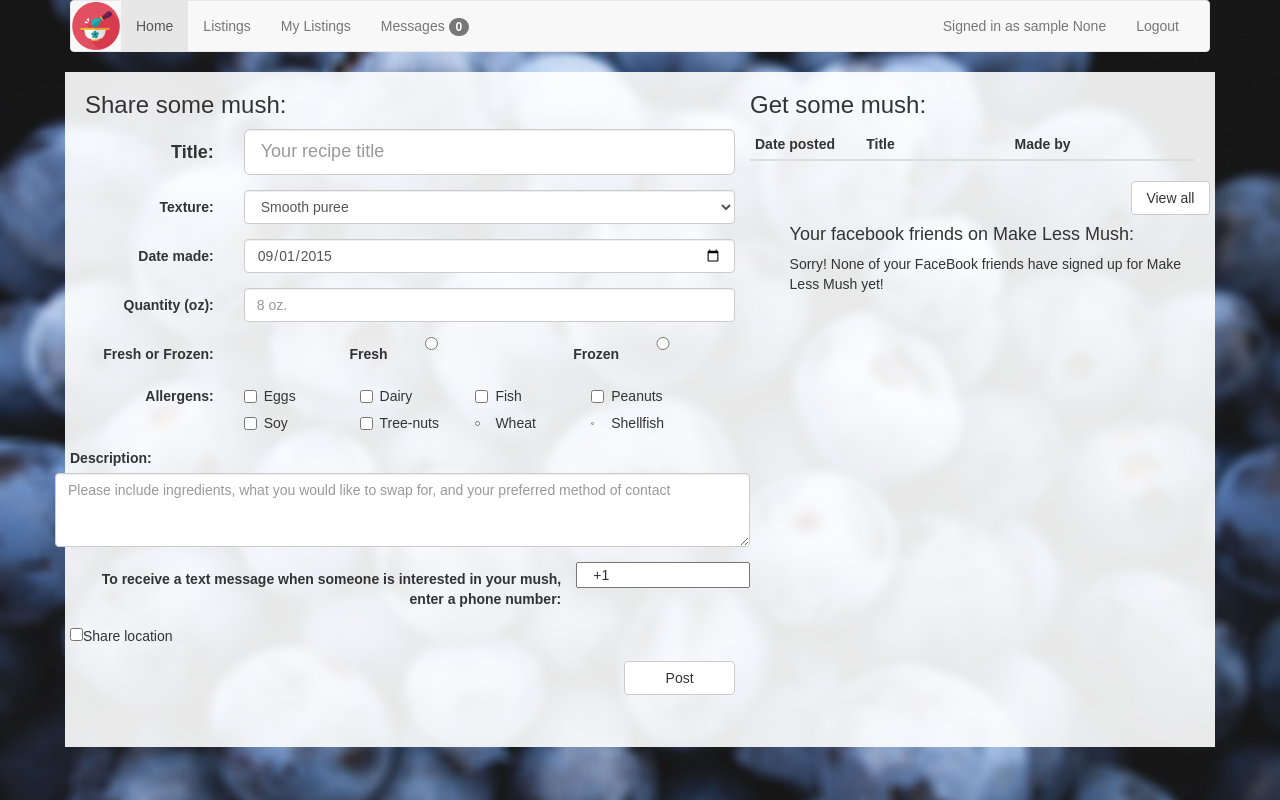
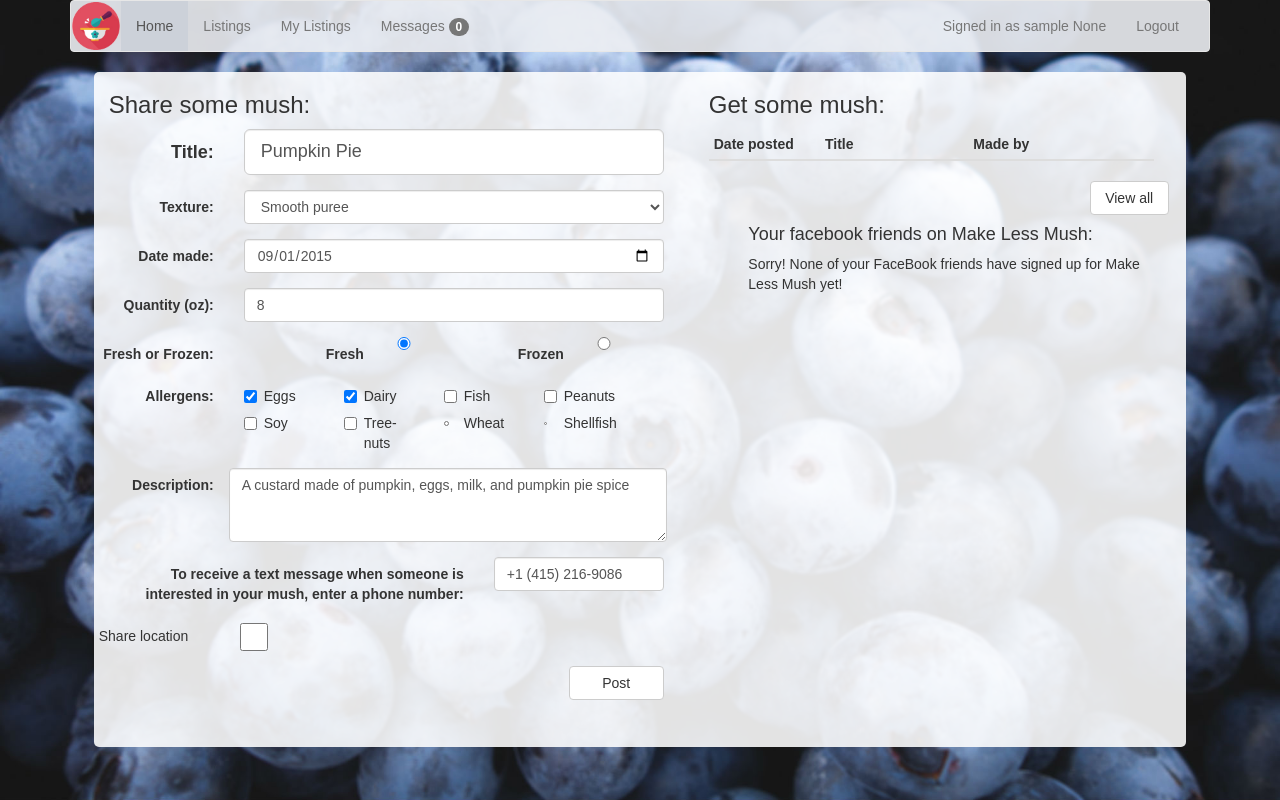
Before and after one commit to akvanhar/HB-FinalProject, a Flask app: page /home in a window 1280 px wide. Run offline with Flask 2, Linux system fonts and the light colour scheme; the visitor is signed in with stand-in values (Sample User, id 1); data comes from the database, SQL or seed files in the repository; data that the repository does not hold is empty; some libraries are stand-ins or nearby versions.

Commit message:
working on making home form css

```diff
--- a/helper.py
+++ b/helper.py
@@ -1,4 +1,5 @@
-from flask import session
+from flask import session, flash
+
 from model import (db,
                    connect_to_db,
                    User,
--- a/static/css/base.css
+++ b/static/css/base.css
@@ -1,7 +1,3 @@
-* {
-	font-family: 'Raleway', sans-serif;
-}
-
 #mlmlogo {
 	width: 50px;
 	height: 50px;
@@ -25,13 +21,20 @@
 }
 
 body {
-	background-image: url("/static/images/blueberriesBlur.jpg");
-	background-size: 100% auto;
+	height: 100%;
+	background-image: url("/static/images/blueberriesLittleBlur.jpg");
+ 	background-size: cover;
+	background-repeat: no-repeat;
+	background-position: center center;
+	font-family: 'Raleway', sans-serif;
 }
 
 .outmostBox {
-	background-color: rgba(255,255,255,0.9);
+	background-color: rgba(255,255,255,0.88);
 	min-height: 675px;
+	width: 95%;
+	margin: auto;
+	border-radius: 5px;
 }
 
 #bodyContainerFluid {
@@ -67,3 +70,24 @@ body {
 #mapHeading{
     margin-top: -35px
 }
+
+#flashMessage{
+	background-color: rgba(150, 185, 217, 0.4);
+}
+
+.navbar {
+	background-color: rgba(235, 238, 242, 0.9);
+}
+
+#descriptionBox {
+	width: 73%;
+}
+
+#formContainer {
+	margin-right: 30px;
+}
+
+#geoCheckbox {
+	height: 28px;
+
+}
--- a/templates/base.html
+++ b/templates/base.html
@@ -31,10 +31,10 @@
 	    <!-- Collect the nav links, forms, and other content for toggling -->
 	    <div class="collapse navbar-collapse" id="bs-example-navbar-collapse-1">
 	      <ul class="nav navbar-nav">
-	        <li id="homeButton"><a href="/home">Home</a></li>
-			<li id="listingsButton"><a href='/listings'>Listings</a></li>
-			<li id="myListingsButton"><a href='/mylistings'>My Listings</a></li>
-			<li id="messagesButton"><a href='/messages'>Messages <span class="badge" id="messageCount">{{ new_messages }}</span></a></li>
+	        <li id="homeButton"><a id="homeLink" href="/home">Home</a></li>
+			<li id="listingsButton"><a id="listingsLink" href='/listings'>Listings</a></li>
+			<li id="myListingsButton"><a id="myListingsLink" href='/mylistings'>My Listings</a></li>
+			<li id="messagesButton"><a id="messagesLink" href='/messages'>Messages <span class="badge" id="messageCount">{{ new_messages }}</span></a></li>
 	      </ul>
 
 	      <ul class="nav navbar-nav navbar-right">
--- a/templates/index.html
+++ b/templates/index.html
@@ -3,15 +3,21 @@
 {% block content %}
 <script src="/static/bootstrap-formhelpers-phone.js"></script>
 <script>$("#homeButton").attr("class", 'active');</script>
+<style>
+#homeLink {
+	background-color: #CCD1D9;
+	margin: 0;
+}
+</style>
 
 {% for message in get_flashed_messages() %}
-	<div class="flashMessage alert alert-success" role="alert">{{message}}</div>
+	<div id="flashMessage" class="flashMessage alert" role="alert">{{message}}</div>
 	<script>$('.flashMessage').delay(3000).fadeOut();</script>
 {% endfor %}
 
-	<div class="row">
+	<div id="homePage" class="row">
 		<div class="container">
-			<div id="formCol" class="col-sm-7" style="margin-right: 1">
+			<div id="formContainer" class="col-sm-6">
 				<h3>Share some mush:</h3>
 
 				<form id='postForm' class="form-horizontal" action='/postlisting' method='post'>
@@ -19,7 +25,7 @@
 						<div class="form-group form-group-lg">
 							<label class="col-sm-3 control-label" for="foodTitle">Title: </label>
 					    		<div class="col-sm-9">
-					      			<input class="form-control" type="text" id="foodTitle" placeholder="Your recipe title" name='title'>
+					      			<input class="form-control" type="text" id="foodTitle" placeholder="Your recipe title" name='title' value="Pumpkin Pie">
 					    		</div>
 						</div>
 					</div>
@@ -48,7 +54,7 @@
 						<div class="form-group form-group-md">
 							<label class="col-sm-3 control-label" for="quantity">Quantity (oz): </label>
 					    		<div class="col-sm-9">
-					      			<input class="form-control" type='number' min='0' name='quantity' placeholder='8 oz.'>
+					      			<input class="form-control" type='number' min='0' name='quantity' placeholder='8 oz.' value="8">
 					    		</div>
 						</div>
 					</div>
@@ -56,7 +62,7 @@
 						<div class="form-group form-group-md">
 							<label class="col-sm-3 control-label">Fresh or Frozen:</label>
 							<label class="col-sm-3 control-label" for="freshfrozen">Fresh </label>
-								<input class="col-sm-1 radio-inline" type="radio" name="freshfrozen" value="fresh">
+								<input class="col-sm-1 radio-inline" type="radio" name="freshfrozen" value="fresh" checked>
 							<label class="col-sm-3 control-label" for="freshfrozen">Frozen </label>
 								<input class="col-sm-1 radio-inline" type="radio" name="freshfrozen" value="frozen">
 							<div class="col-sm-1"></div>
@@ -70,12 +76,12 @@
 
 								<div class="col-sm-2">
 									<label class="checkbox-inline">
-										<input type='checkbox' name='allergens' value='eggs'>
+										<input type='checkbox' name='allergens' value='eggs' checked>
 									Eggs</label>
 								</div>
 								<div class="col-sm-2">
 									<label class="checkbox-inline">
-										<input type='checkbox' name='allergens' value='dairy'>
+										<input type='checkbox' name='allergens' value='dairy' checked>
 									Dairy</label>
 								</div>
 								<div class="col-sm-2">
@@ -117,27 +123,33 @@
 					</div>
 
 					<!-- Description -->
-					<div class="form-group form-group-md">
-						<div class="row">
-								<label class="col-sm-3">Description:</label>
-									<textarea class="form-control col-sm-9" name='description' rows='3' placeholder='Please include ingredients, what you would like to swap for, and your preferred method of contact'></textarea>
+					<div class="row">
+						<div class="form-group form-group-md">
+							<label class="col-sm-3 control-label" for="descriptionBox">Description:</label>
+								<textarea id="descriptionBox" class="form-control col-sm-9" name='description' rows='3' placeholder='Please include ingredients, what you would like to swap for, and your preferred method of contact'>A custard made of pumpkin, eggs, milk, and pumpkin pie spice</textarea>
 						</div>
 					</div>
 
-
 					<!-- text message notifications -->
-					<div class="form-group form-group-md">
-						<div class="row">
-							<label class="col-sm-9 control-label">To receive a text message when someone is interested in your mush, enter a phone number:</label>
-							<input type="text" class="input-medium bfh-phone col-sm-3" data-format="+1 (ddd) ddd-dddd" name="phone_number">
+					<div class="row">
+						<div class="form-group form-group-md">
+							<label class="col-sm-8 control-label" for="phoneNumber">To receive a text message when someone is<br>interested in your mush, enter a phone number:</label>
+							<div class="col-sm-4">
+								<input id="phoneNumber" type="text" class="form-control bfh-phone" data-format="+1 (ddd) ddd-dddd" name="phone_number" value="4152169086">
+							</div>
 						</div>
 					</div>
 
 					<!-- location checkbox -->
-					<div class="form-group form-group-md">
-					<input type="checkbox" id="geoCheckbox" name="geoCheckbox">Share location
-						<div id="geoMessage"></div>
+					<div class="row">
+						<div class="form-group form-group-md">
+							<label class="checkbox-inline col-sm-3">Share location</label>
+								<input class="col-sm-1" type="checkbox" id="geoCheckbox" name="geoCheckbox">
+						</div>
 					</div>
+
+					<div id="geoMessage"></div>
+
 					<input type='hidden' id="hideLat" name="lat">
 					<input type='hidden' id="hideLng" name="lng">
 
--- a/templates/listings.html
+++ b/templates/listings.html
@@ -1,6 +1,12 @@
 {% extends 'base.html' %}
 {% block title %}Listings - {% endblock %}
 {% block content %}
+<style>
+#listingsLink {
+	background-color: #CCD1D9;
+	margin: 0;
+}
+</style>
 <script>
 	$("#listingsButton").attr("class", 'active');
 </script>
--- a/templates/mylistings.html
+++ b/templates/mylistings.html
@@ -4,6 +4,12 @@
 <script>
 	$("#myListingsButton").attr("class", 'active');
 </script>
+<style>
+#myListingsLink {
+	background-color: #CCD1D9;
+	margin: 0;
+}
+</style>
 <div id="myListings" class="container">
 	<div class="row">
 		<div id="myListingsHeader">
```
Also changed, not shown: templates/messages.html (+7 -1 lines).
